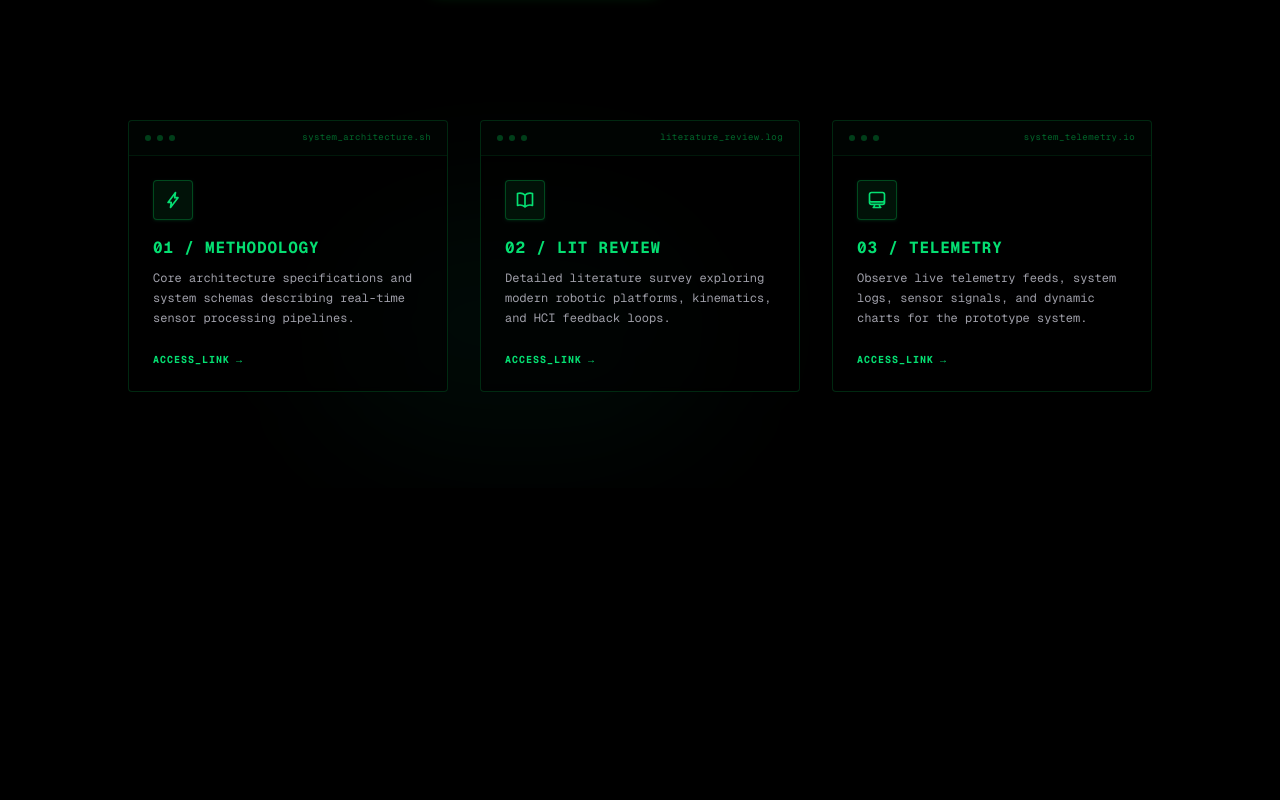
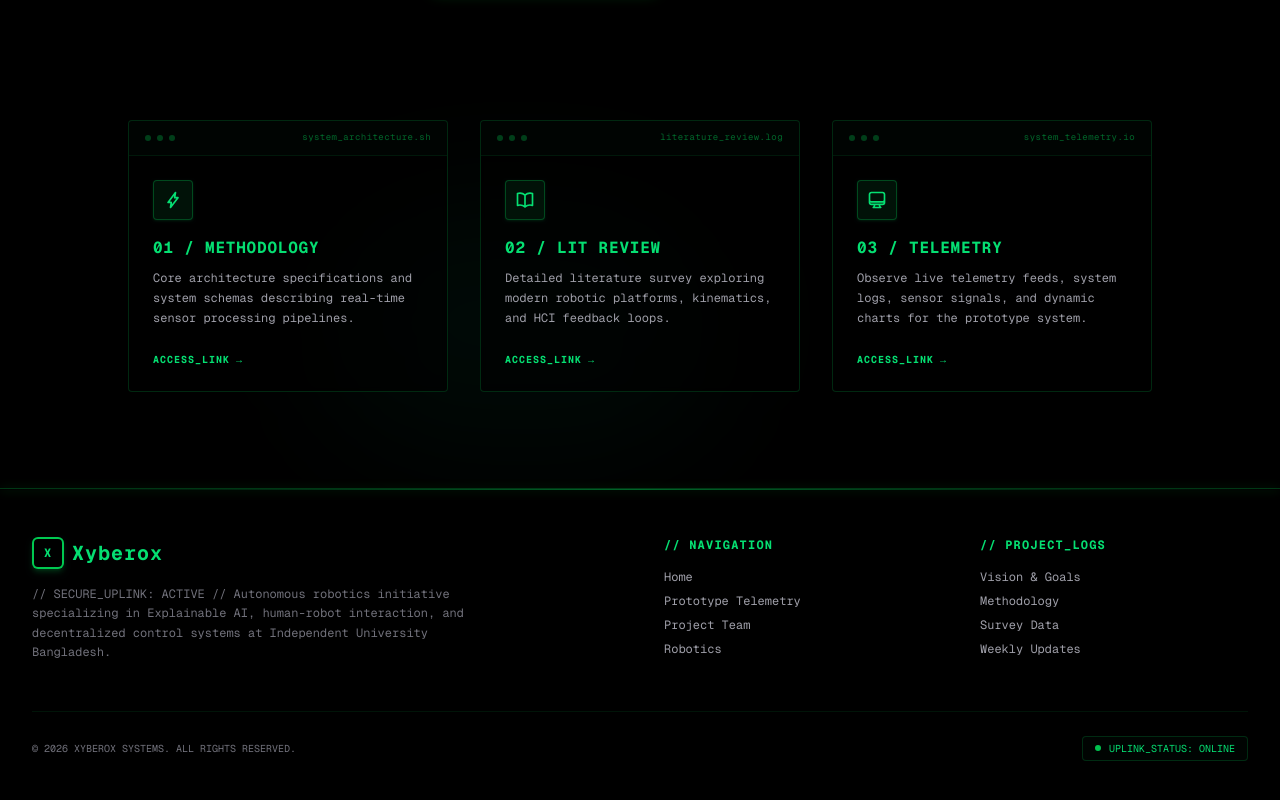
Before and after one commit to shrabondas5544/xyberox, a Next.js app: page / in a window 1280 px wide. Shown: the part 1136-1936 px from the top of the page. Before the commit the page ends 1624 px from the top, so only its background shows below. Built offline with nearby package versions, Linux system fonts and the light colour scheme.

Commit message:
Add Vision & Goals, Robotics link, fix dropdown hover, and integrate global Footer

```diff
--- /dev/null
+++ b/app/components/Footer.tsx
@@ -0,0 +1,89 @@
+"use client";
+
+import React from "react";
+import Link from "next/link";
+
+export default function Footer() {
+  return (
+    <footer className="relative z-10 w-full border-t border-green-500/25 bg-black/90 py-12 backdrop-blur-md">
+      {/* Decorative neon glow line */}
+      <div className="absolute top-0 inset-x-0 h-[1px] bg-gradient-to-r from-transparent via-green-500/50 to-transparent shadow-[0_0_10px_rgba(0,255,65,0.4)]" />
+
+      <div className="mx-auto max-w-7xl px-6 lg:px-8">
+        <div className="grid grid-cols-1 md:grid-cols-4 gap-8 md:gap-12">
+          {/* Main info branding */}
+          <div className="md:col-span-2 space-y-4">
+            <Link
+              href="/"
+              className="flex items-center gap-2 font-mono text-xl font-bold tracking-wider text-green-400"
+            >
+              <div className="flex h-8 w-8 items-center justify-center rounded-md bg-green-500 p-0.5 shadow-md shadow-green-500/20">
+                <div className="flex h-full w-full items-center justify-center rounded-[4px] bg-black">
+                  <span className="text-green-400 text-xs font-bold">X</span>
+                </div>
+              </div>
+              <span>Xyberox</span>
+            </Link>
+            <p className="max-w-md font-mono text-xs text-zinc-500 leading-relaxed">
+              // SECURE_UPLINK: ACTIVE // Autonomous robotics initiative specializing in Explainable AI, human-robot interaction, and decentralized control systems at Independent University Bangladesh.
+            </p>
+          </div>
+
+          {/* Quick links */}
+          <div>
+            <h4 className="font-mono text-xs font-bold uppercase tracking-widest text-green-400 mb-4">
+              // navigation
+            </h4>
+            <ul className="space-y-2 font-mono text-xs text-zinc-400">
+              <li>
+                <Link href="/" className="hover:text-green-400 transition-colors">Home</Link>
+              </li>
+              <li>
+                <Link href="/prototype" className="hover:text-green-400 transition-colors">Prototype Telemetry</Link>
+              </li>
+              <li>
+                <Link href="/team" className="hover:text-green-400 transition-colors">Project Team</Link>
+              </li>
+              <li>
+                <Link href="/robotics" className="hover:text-green-400 transition-colors">Robotics</Link>
+              </li>
+            </ul>
+          </div>
+
+          {/* Project modules */}
+          <div>
+            <h4 className="font-mono text-xs font-bold uppercase tracking-widest text-green-400 mb-4">
+              // project_logs
+            </h4>
+            <ul className="space-y-2 font-mono text-xs text-zinc-400">
+              <li>
+                <Link href="/project/vision-goals" className="hover:text-green-400 transition-colors">Vision & Goals</Link>
+              </li>
+              <li>
+                <Link href="/project/methodology" className="hover:text-green-400 transition-colors">Methodology</Link>
+              </li>
+              <li>
+                <Link href="/project/survey-data" className="hover:text-green-400 transition-colors">Survey Data</Link>
+              </li>
+              <li>
+                <Link href="/project/weekly-updates" className="hover:text-green-400 transition-colors">Weekly Updates</Link>
+              </li>
+            </ul>
+          </div>
+        </div>
+
+        {/* Bottom copyright & status */}
+        <div className="mt-12 pt-6 border-t border-green-500/10 flex flex-col md:flex-row justify-between items-center gap-4">
+          <div className="font-mono text-[10px] text-zinc-500">
+            © {new Date().getFullYear()} XYBEROX SYSTEMS. ALL RIGHTS RESERVED.
+          </div>
+
+          <div className="flex items-center gap-2 rounded-sm border border-green-500/20 bg-green-950/10 px-3 py-1 font-mono text-[10px] text-green-400">
+            <span className="h-1.5 w-1.5 rounded-full bg-green-500 animate-pulse" />
+            UPLINK_STATUS: ONLINE
+          </div>
+        </div>
+      </div>
+    </footer>
+  );
+}
--- a/app/components/Navbar.tsx
+++ b/app/components/Navbar.tsx
@@ -39,6 +39,7 @@ export default function Navbar() {
       label: "Project",
       href: "#",
       dropdownItems: [
+        { label: "Vision & Goals", href: "/project/vision-goals" },
         { label: "Methodology", href: "/project/methodology" },
         { label: "Survey Data", href: "/project/survey-data" },
         { label: "Results", href: "/project/results" },
@@ -61,6 +62,7 @@ export default function Navbar() {
     },
     { label: "Prototype", href: "/prototype" },
     { label: "Team", href: "/team" },
+    { label: "Robotics", href: "/robotics" },
   ];
 
   return (
@@ -123,12 +125,13 @@ export default function Navbar() {
 
                       {/* Dropdown Panel */}
                       <div
-                        className={`absolute left-0 mt-1 w-56 origin-top-left rounded-lg border border-green-500/30 bg-black p-2 shadow-2xl shadow-green-500/5 backdrop-blur-xl transition-all duration-300 ${
+                        className={`absolute left-0 top-full pt-2 w-56 origin-top-left transition-all duration-300 ${
                           isDropdownOpen
                             ? "visible scale-100 opacity-100 translate-y-0"
                             : "invisible scale-95 opacity-0 -translate-y-2 pointer-events-none"
                         }`}
                       >
+                        <div className="rounded-lg border border-green-500/30 bg-black p-2 shadow-2xl shadow-green-500/5 backdrop-blur-xl">
                           <div className="grid gap-1">
                             {item.dropdownItems.map((subItem) => (
                               <Link
@@ -148,6 +151,7 @@ export default function Navbar() {
                                 </svg>
                               </Link>
                             ))}
+                          </div>
                         </div>
                       </div>
                     </div>
--- a/app/layout.tsx
+++ b/app/layout.tsx
@@ -3,6 +3,7 @@ import { Geist, Geist_Mono } from "next/font/google";
 import "./globals.css";
 
 import Navbar from "./components/Navbar";
+import Footer from "./components/Footer";
 import MatrixBackground from "./components/MatrixBackground";
 
 const geistSans = Geist({
@@ -45,6 +46,7 @@ export default function RootLayout({
         <div className="flex-1 flex flex-col relative z-10">
           {children}
         </div>
+        <Footer />
       </body>
     </html>
   );
```
Lines whose indentation alone changed are shown as unchanged.
